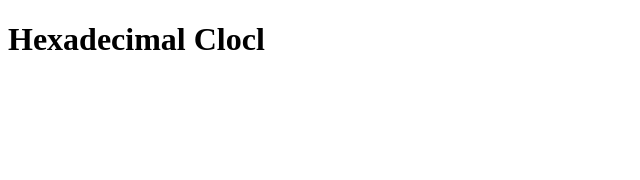
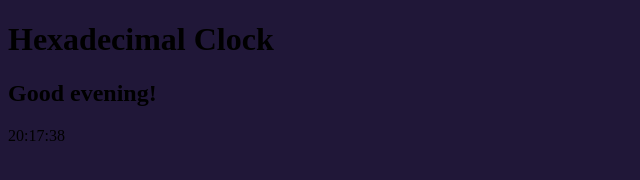
Before and after one commit to marianadacunha/hexadecimal-clock, a plain HTML site: page index.html in a window 1280 px wide. Shown: the whole page, without its empty margins (0-640 px from the left). Drawn offline with Linux system fonts and the light colour scheme.

Commit message:
add customizable greeting (MOR/AFT/EVE)

```diff
--- a/index.html
+++ b/index.html
@@ -6,13 +6,14 @@
     <link rel="stylesheet" href="css/style.css">
     <title>Hexadecimal Clock</title>
 </head>
-<body onload="load()">
+<body>
     <div>
-        <h1>Hexadecimal Clocl</h1>
+        <h1>Hexadecimal Clock</h1>
     </div>
 
     <div>
-        <h2 id="msg"></h2>
+        <h2 id="greeting"></h2>
+        <p id="clock"></p>
     </div>
 
     <script src="js/script.js"></script>
--- a/js/script.js
+++ b/js/script.js
@@ -1,14 +1,29 @@
-function load() {
-    var msg = window.document.getElementById('msg)
-    var date = new Date()
-    var hour = date.getHours()
-    msg.innerHTML = ${hour}
+// 'setInterval' will repeatedly call the function every 1 second
+setInterval(function load() {
+    let today = new Date();
+    let hour = today.getHours();
+    let minutes = today.getMinutes();
+    let seconds = today.getSeconds();
+
+    // If the number of hours/minutes/seconds is less than 10, this will add a '0' at the beginning
+    // so the number will be a proper hexadecimal code with a total of 6 digits
+    hexHour = (hour < 10 ? '0' : '') + hour + ":" +
+        (minutes < 10 ? '0' : '') + minutes + ":" +
+        (seconds < 10 ? '0' : '') + seconds;
+
+    hexColor = "#" + (hour < 10 ? '0' : '') + hour +
+        (minutes < 10 ? '0' : '') + minutes +
+        (seconds < 10 ? '0' : '') + seconds;
+
+
+    window.document.getElementById('clock').innerHTML = hexHour;
+    window.document.body.style.backgroundColor = hexColor;
 
     if (hour >= 0 && hour < 12) {
-        // Good morning!
+        document.getElementById("greeting").innerHTML = "Good morning!";
     } else if (hour >= 12 && hour < 18) {
-        // Good afternoon!
+        document.getElementById("greeting").innerHTML = "Good afternoon!";
     } else {
-        // Good evening!
+        document.getElementById("greeting").innerHTML = "Good evening!";
     }
-}
+}, 1)
```
